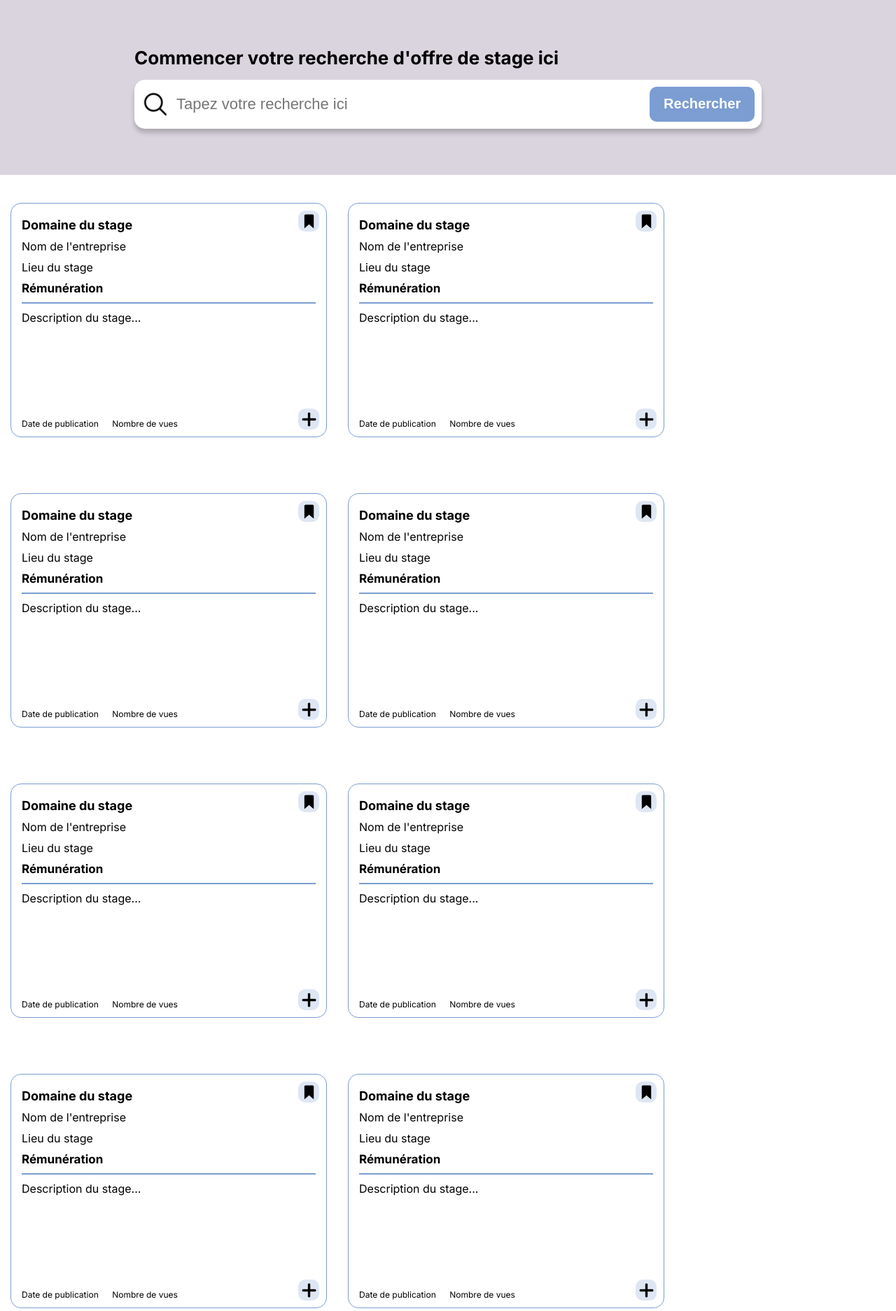
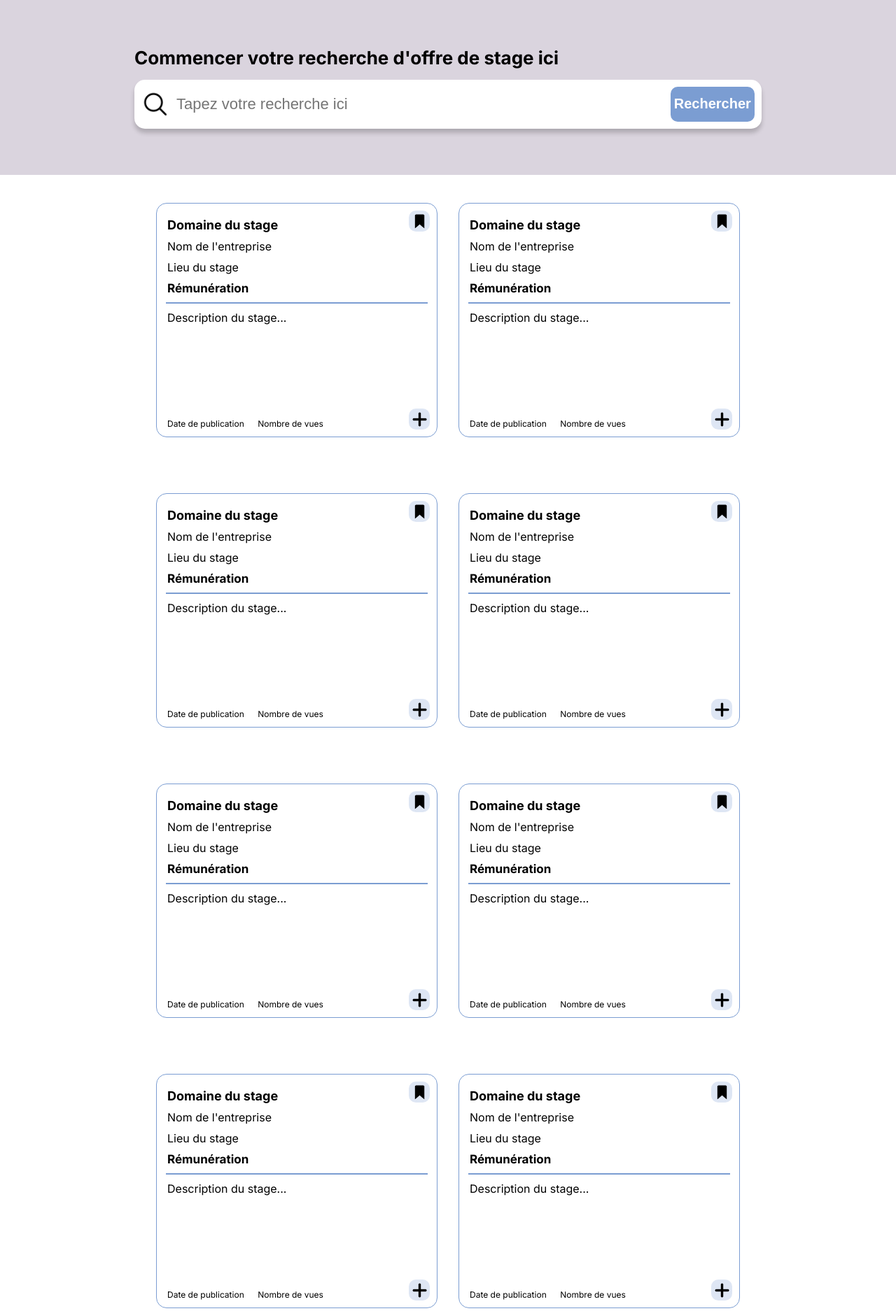
Before and after one commit to FRAIOLIenzo/Projet_WEB, a PHP site: page /Recherche_stage.html in a window 1280 px wide. Shown: the part 80-1954 px from the top of the page at 70% size. Run offline with PHP 8.4, Linux system fonts and the light colour scheme.

Commit message:
correction bug input barre de recherche

```diff
--- a/style/style_recherche_stage.css
+++ b/style/style_recherche_stage.css
@@ -42,7 +42,7 @@ body {
 
 .input_recherche {
   height: 70px;
-  width: 77%;
+  width: 100%;
   font-size: 22px;
   font-weight: lighter;
   border: none;
@@ -81,9 +81,10 @@ body {
   height: auto;
   display: flex;
   flex-wrap: wrap;
+  justify-content: center;
 }
 .offre_stage {
-  width: 450px;
+  width: 400px;
   height: auto;
   border-radius: 15px;
   border:  1px solid #7b9dd2;
@@ -91,7 +92,7 @@ body {
   margin: 40px 15px;
   position: relative;
   flex: 1 1 400px;
-  max-width: 450px;
+  max-width: 400px;
 }
 
 .box_domaine_stage {
```
